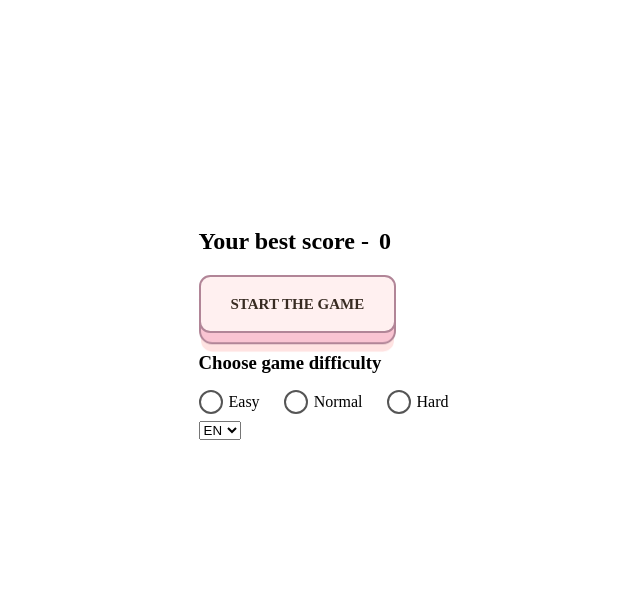
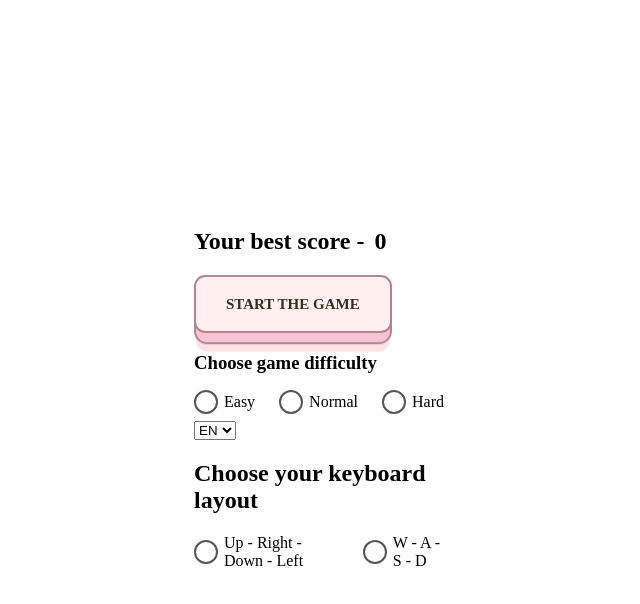
Before and after one commit to NikolayLV/Snake-Game, a website: page index.html in a window 1280 px wide. Both pictures are taken after a click on the button "START THE GAME". Shown: the whole page, without its empty margins (422-1062 px from the left). Drawn offline with Linux system fonts and the light colour scheme.

Commit message:
Wrote a future plans for this project. Now you can choose your keyboard layout. Some changes in JS.

```diff
--- a/game.js
+++ b/game.js
@@ -10,6 +10,7 @@ foodImg.src = "img/food.png";
 let box = 32;
 
 let bestScoreP = document.querySelector(".bestScore")
+let select = document.querySelector("select");
 let bestScore = 0;
 
 let game;
@@ -27,25 +28,62 @@ snake[0] = {
     y: 10 * box,
 };
 
-document.addEventListener("keydown", direction);
+let kb1 = document.querySelector("#kb1");
+let kb2 = document.querySelector("#kb2");
+let langHash = select.value;
+
+function chooseKeyBoard() {
+
+    if (kb1.checked) {
+        document.addEventListener("keydown", direction);
+        console.log(kb1.checked)
+    } else if (kb2.checked) {
+        document.addEventListener("keydown", directionSecond);
+        console.log(kb2.checked)
+    } else {
+        if (langHash == "ru") {
+            alert(langArr['keyAlert']['ru'])
+        } else if (langHash == "en") {
+            alert(langArr['keyAlert']['en'])
+        } else if (langHash == "ua") {
+            alert(langArr['keyAlert']['ua'])
+        } else {
+            alert(langArr['keyAlert']['en'])
+        }
+    }
+
+}
+
 
 let dir;
 
 function direction(event) {
-    if(event.keyCode == 37 && dir != "right")
+    if (event.keyCode == 37 && dir != "right")
         dir = "left";
-    else if(event.keyCode == 38 && dir != "down")
+    else if (event.keyCode == 38 && dir != "down")
         dir = "up";
-    else if(event.keyCode == 39 && dir != "left")
+    else if (event.keyCode == 39 && dir != "left")
         dir = "right";
-    else if(event.keyCode == 40 && dir != "up")
+    else if (event.keyCode == 40 && dir != "up")
         dir = "down";
 
 }
 
-function eatTail (head, arr) {
-    for(let i = 0; i < arr.length; i++) {
-        if(head.x == arr[i].x && head.y == arr[i].y)
+function directionSecond(event) {
+    if (event.keyCode == 65 && dir != "right")
+        dir = "left";
+    else if (event.keyCode == 87 && dir != "down")
+        dir = "up";
+    else if (event.keyCode == 68 && dir != "left")
+        dir = "right";
+    else if (event.keyCode == 83 && dir != "up")
+        dir = "down";
+
+}
+
+function eatTail(head, arr) {
+    for (let i = 0; i < arr.length; i++) {
+        if (head.x == arr[i].x && head.y == arr[i].y)
             clearInterval(game);
     }
 }
@@ -55,8 +93,8 @@ function drawGame() {
 
     ctx.drawImage(foodImg, food.x, food.y);
 
-    for(let i = 0; i < snake.length; i++) {
-        ctx.fillStyle = i == 0 ? "green" : "purple";
+    for (let i = 0; i < snake.length; i++) {
+        ctx.fillStyle = i == 0 ? "black" : "#B18597FF";
         ctx.fillRect(snake[i].x, snake[i].y, box, box);
     }
 
@@ -73,25 +111,25 @@ function drawGame() {
     let snakeX = snake[0].x;
     let snakeY = snake[0].y;
 
-    if(snakeX == food.x && snakeY == food.y) {
+    if (snakeX == food.x && snakeY == food.y) {
         score++;
-     food = {
-    x: Math.floor((Math.random() * 17 + 1)) * box,
-    y: Math.floor((Math.random() * 15 + 3)) * box,
-};
+        food = {
+            x: Math.floor((Math.random() * 17 + 1)) * box,
+            y: Math.floor((Math.random() * 15 + 3)) * box,
+        };
 
     } else {
         snake.pop();
     }
 
-    if(snakeX < box || snakeX > box * 17
-       || snakeY < 3 * box || snakeY > box * 17)
+    if (snakeX < box || snakeX > box * 17
+        || snakeY < 3 * box || snakeY > box * 17)
         clearInterval(game);
 
-    if(dir == "left") snakeX -= box;
-    if(dir == "right") snakeX +=box;
-    if(dir == "up") snakeY -=box;
-    if(dir == "down") snakeY +=box;
+    if (dir == "left") snakeX -= box;
+    if (dir == "right") snakeX += box;
+    if (dir == "up") snakeY -= box;
+    if (dir == "down") snakeY += box;
 
     let newHead = {
         x: snakeX,
@@ -122,15 +160,20 @@ function restartGame() {
 
     if (lvl1.checked) {
         game = setInterval(drawGame, 150);
-    }
-    else if (lvl2.checked) {
+    } else if (lvl2.checked) {
         game = setInterval(drawGame, 100);
-    }
-    else if (lvl3.checked) {
+    } else if (lvl3.checked) {
         game = setInterval(drawGame, 50);
-    }
-    else {
-        alert("Выберите уровень сложности!")
+    } else {
+        if (langHash == "ru") {
+            alert(langArr['alert']['ru'])
+        } else if (langHash == "en") {
+            alert(langArr['alert']['en'])
+        } else if (langHash == "ua") {
+            alert(langArr['alert']['ua'])
+        } else {
+            alert(langArr['alert']['en'])
+        }
     }
 
 
@@ -138,13 +181,9 @@ function restartGame() {
 
 let button = document.querySelector(".learn-more")
 button.addEventListener('click', restartGame);
+button.addEventListener('click', chooseKeyBoard);
 
-// let form = document.querySelector(".form")
-// form.addEventListener("submit", function(event) {
-//
-// })
 
-let select = document.querySelector("select");
 select.addEventListener("change", changeLang);
 const allLang = ["en", "ru", "ua"];
 
@@ -154,32 +193,23 @@ function changeURLLang() {
 
 function changeLang() {
     let hash = select.value;
+
     if (hash == "ru") {
         document.querySelector(".bScore").innerHTML = langArr['score'][hash];
         document.querySelector(".learn-more").innerHTML = langArr['start'][hash];
         document.querySelector(".choose__dif").innerHTML = langArr['difficulty'][hash];
-    }
-    else if (hash == "en") {
+        document.querySelector(".layout").innerHTML = langArr['layout'][hash];
+    } else if (hash == "en") {
         document.querySelector(".bScore").innerHTML = langArr['score'][hash];
         document.querySelector(".learn-more").innerHTML = langArr['start'][hash];
         document.querySelector(".choose__dif").innerHTML = langArr['difficulty'][hash];
-    }
-    else if (hash == "ua") {
+        document.querySelector(".layout").innerHTML = langArr['layout'][hash];
+    } else if (hash == "ua") {
         document.querySelector(".bScore").innerHTML = langArr['score'][hash];
         document.querySelector(".learn-more").innerHTML = langArr['start'][hash];
         document.querySelector(".choose__dif").innerHTML = langArr['difficulty'][hash];
+        document.querySelector(".layout").innerHTML = langArr['layout'][hash];
     }
-    else {
-        document.querySelector(".bScore").innerHTML = langArr['score']['en'];
-    }
-    // hash = hash.substring(1);
-    // console.log(hash);
-    // if (!allLang.includes(hash)) {
-    //     location.href = window.location.pathname + "#en";
-    //     location.reload();
-    // }
-    // select.value = hash;
-    // document.querySelector(".bScore").innerHTML = langArr['score'][hash];
 }
 
 changeLang();
--- a/index.html
+++ b/index.html
@@ -9,7 +9,6 @@
 <section class="main">
     <div class="canvas">
         <canvas id="game" width="608px" height="608">
-
         </canvas>
     </div>
 
@@ -18,23 +17,11 @@
             <h2 class="bScore">Your best score -</h2>
             <h1 class="bestScore">0</h1>
         </div>
-        <button class="learn-more"> Начать игру </button>
-        <div class="div__radio">
+        <button class="learn-more"> Начать игру</button>
+
+
             <form action="" class="form">
                 <h3 class="choose__dif">Choose game difficulty</h3>
-<!--                <div>-->
-<!--                    <input type="radio" id="lvl1"-->
-<!--                           name="contact" value="lvl1">-->
-<!--                    <label for="lvl1">Easy</label>-->
-
-<!--                    <input type="radio" id="lvl2"-->
-<!--                           name="contact" value="lvl2">-->
-<!--                    <label for="lvl2">Normal</label>-->
-
-<!--                    <input type="radio" id="lvl3"-->
-<!--                           name="contact" value="lvl3">-->
-<!--                    <label for="lvl3">Hard</label>-->
-<!--                </div>-->
                 <div class="radio-buttons-container">
                     <div class="radio-button">
                         <input name="radio-group" id="lvl1" class="radio-button__input" type="radio">
@@ -62,13 +49,44 @@
                     </div>
                 </div>
             </form>
+
+            <div class="languageChoose">
                 <select class="change__lang">
                     <option value="ru">RU</option>
                     <option value="en" selected>EN</option>
                     <option value="ua">UA</option>
                 </select>
             </div>
+
+
+            <div class="KeyBoardChoose">
+                <h2 class="layout">Choose your keyboard layout</h2>
+                <form action="" class="form">
+                    <div class="radio-buttons-container">
+                        <div class="radio-button">
+                            <input name="radio-group" id="kb1" class="radio-button__input" type="radio">
+                            <label for="kb1" class="radio-button__label">
+                                <span class="radio-button__custom"></span>
+
+                                Up - Right - Down - Left
+                            </label>
                         </div>
+                        <div class="radio-button">
+                            <input name="radio-group" id="kb2" class="radio-button__input" type="radio">
+                            <label for="kb2" class="radio-button__label">
+                                <span class="radio-button__custom"></span>
+                                W - A - S - D
+
+                            </label>
+                        </div>
+                    </div>
+                </form>
+
+
+            </div>
+
+        </div>
+
 </section>
 
 <script src="lang.js"></script>
--- a/lang.js
+++ b/lang.js
@@ -2,31 +2,31 @@ const langArr = {
     'score' : {
         "ru": "Твой лучший результат -",
         "en": "Your best score -",
-        "ua": "Твой лучший результат -",
+        "ua": "Твій найкращий результат -",
     },
     'start' : {
         "ru": "Начать игру",
         "en": "Start the game",
-        "ua": "Твой лучший результат -",
+        "ua": "Почати гру",
     },
     'difficulty' : {
         "ru": "Выбери сложность игры",
         "en": "Choose game difficulty",
-        "ua": "Твой лучший результат -",
+        "ua": "Вибери складність гри",
     },
-    'score' : {
-        "ru": "Твой лучший результат -",
-        "en": "Your best score -",
-        "ua": "Твой лучший результат -",
+    'layout' : {
+        "ru": "Выберите раскладку клавиатуры",
+        "en": "Choose your keyboard layout",
+        "ua": "Виберіть розкладку клавіатури",
     },
-    'score' : {
-        "ru": "Твой лучший результат -",
-        "en": "Your best score -",
-        "ua": "Твой лучший результат -",
+    'keyAlert' : {
+        "ru": "Выберите раскладку клавиатуры",
+        "en": "Choose your keyboard layout",
+        "ua": "Виберіть розкладку клавіатури",
     },
-    'score' : {
-        "ru": "Твой лучший результат -",
-        "en": "Your best score -",
-        "ua": "Твой лучший результат -",
+    'alert' : {
+        "ru": "Выберите уровень сложности!",
+        "en": "Choose your difficulty level!",
+        "ua": "Виберіть рівень складності!",
     },
 }
```
Also changed, not shown: Plans.txt (added, +24 -0 lines). Lines whose indentation alone changed are shown as unchanged.
